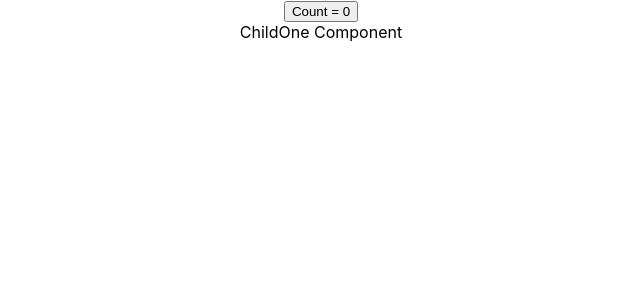
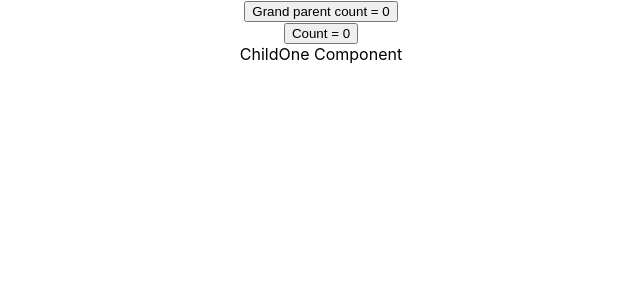
Before and after one commit to RAVIGANESHMBHAT/react-custom-hooks, a React (Create React App) app: page / in a window 1280 px wide. Shown: the top 300 px of the page, without its empty margins (319-959 px from the left). Built offline with nearby package versions, Linux system fonts and the light colour scheme.

Commit message:
GrandParent component and parent, Child components

```diff
--- a/src/App.js
+++ b/src/App.js
@@ -6,6 +6,7 @@ import DocTitleTwo from "./components/DocTitleTwo";
 import { ArrayUseState } from "./components/Immutable State/ArrayUseState";
 import { ObjectUseState } from "./components/Immutable State/ObjectUseState";
 import { ChildOne } from "./components/Optimization/ChildOne";
+import { GrandParent } from "./components/Optimization/GrandParent";
 import { ParentOne } from "./components/Optimization/ParentOne";
 import { Parent } from "./components/Parent Child/Parent";
 import { UseReducer } from "./components/UseReducer/UseReducer";
@@ -31,9 +32,10 @@ function App() {
 
       {/* <Parent /> */}
 
-      <ParentOne>
+      {/* <ParentOne>
         <ChildOne/>
-      </ParentOne>
+      </ParentOne> */}
+      <GrandParent/>
     </div>
   );
 }
--- /dev/null
+++ b/src/components/Optimization/GrandParent.js
@@ -0,0 +1,18 @@
+import React, { useState } from "react";
+import { ChildOne } from "./ChildOne";
+import { ParentOne } from "./ParentOne";
+
+export const GrandParent = () => {
+  const [newCount, setNewCount] = useState(0);
+  console.log("GrandParent rendered");
+  return (
+    <div>
+      <button onClick={() => setNewCount((nc) => nc + 1)}>
+        Grand parent count = {newCount}
+      </button>
+      <ParentOne newCount={newCount}>
+        <ChildOne />
+      </ParentOne>
+    </div>
+  );
+};
```
Also changed, not shown: 1 other file (tests, documents, lock files or other folders).
